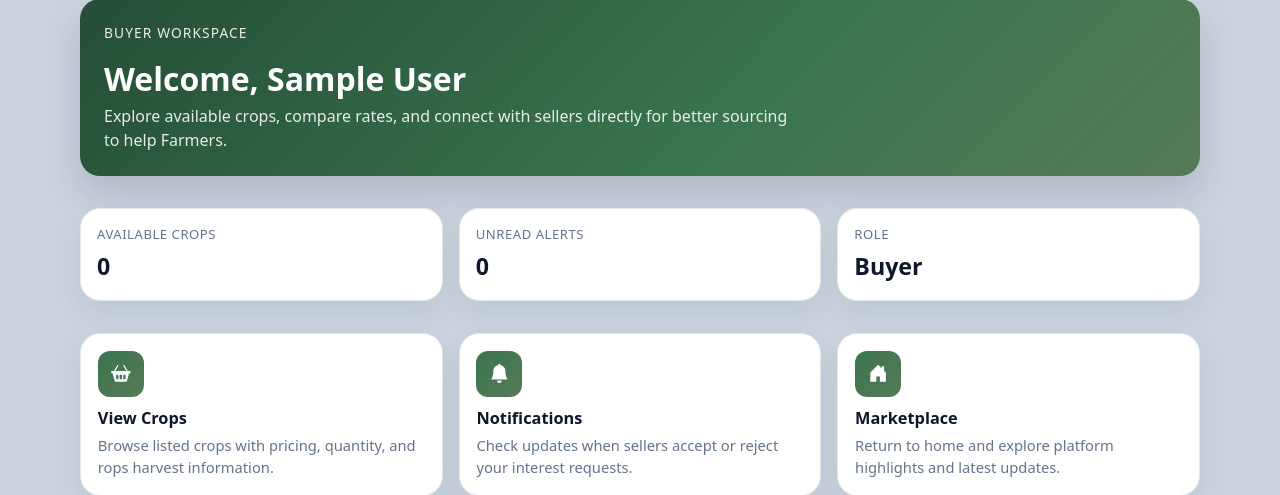
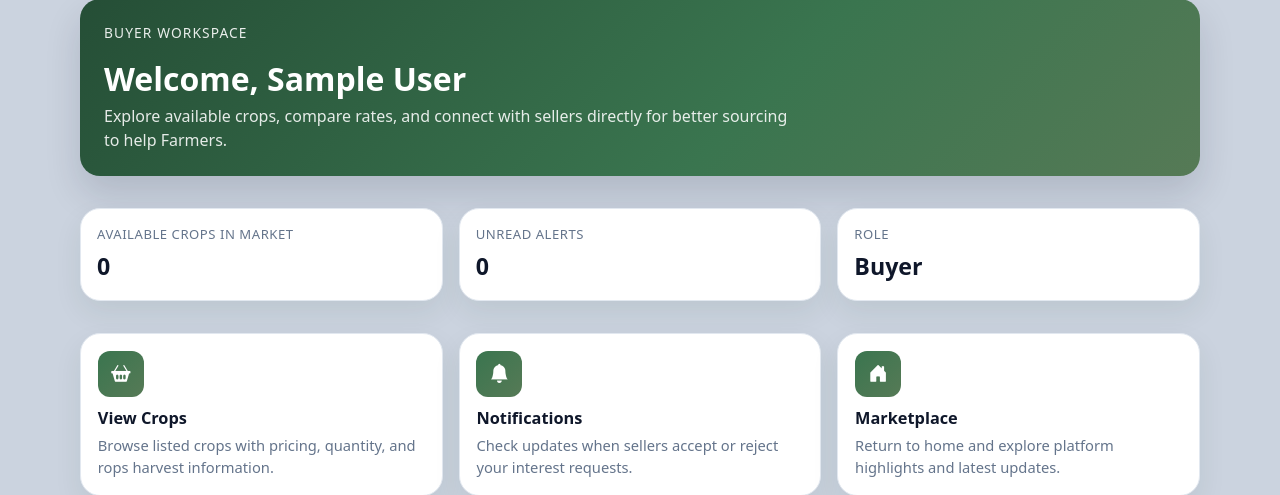
Before and after one commit to chetan3622/Direct-Market, a Flask app: page /buyer_dashboard in a window 1280 px wide. Shown: the part 79-574 px from the top of the page. Run offline with Flask 3, Linux system fonts and the light colour scheme; the visitor is signed in with stand-in values (Sample User, id 1); data that the repository does not hold is empty.

Commit message:
Update stat label for available crops

```diff
--- a/templates/buyer_dashboard.html
+++ b/templates/buyer_dashboard.html
@@ -15,7 +15,7 @@
     <section class="row g-3 stats-grid">
         <div class="col-md-4">
             <div class="stat-card">
-                <p class="stat-label mb-0">Available Crops</p>
+                <p class="stat-label mb-0">Available Crops in market</p>
                 <p class="stat-value">{{ crops|length }}</p>
             </div>
         </div>
```
